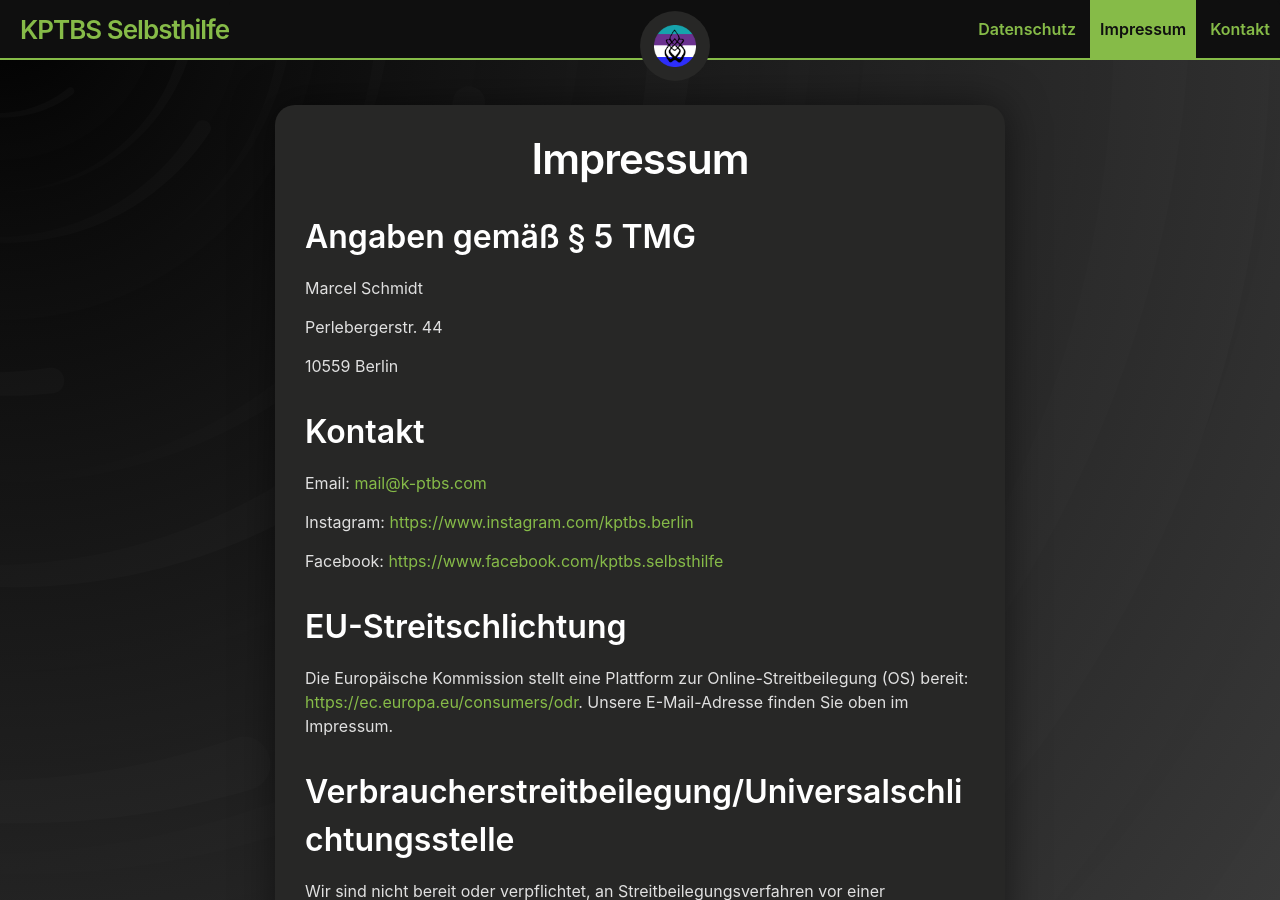
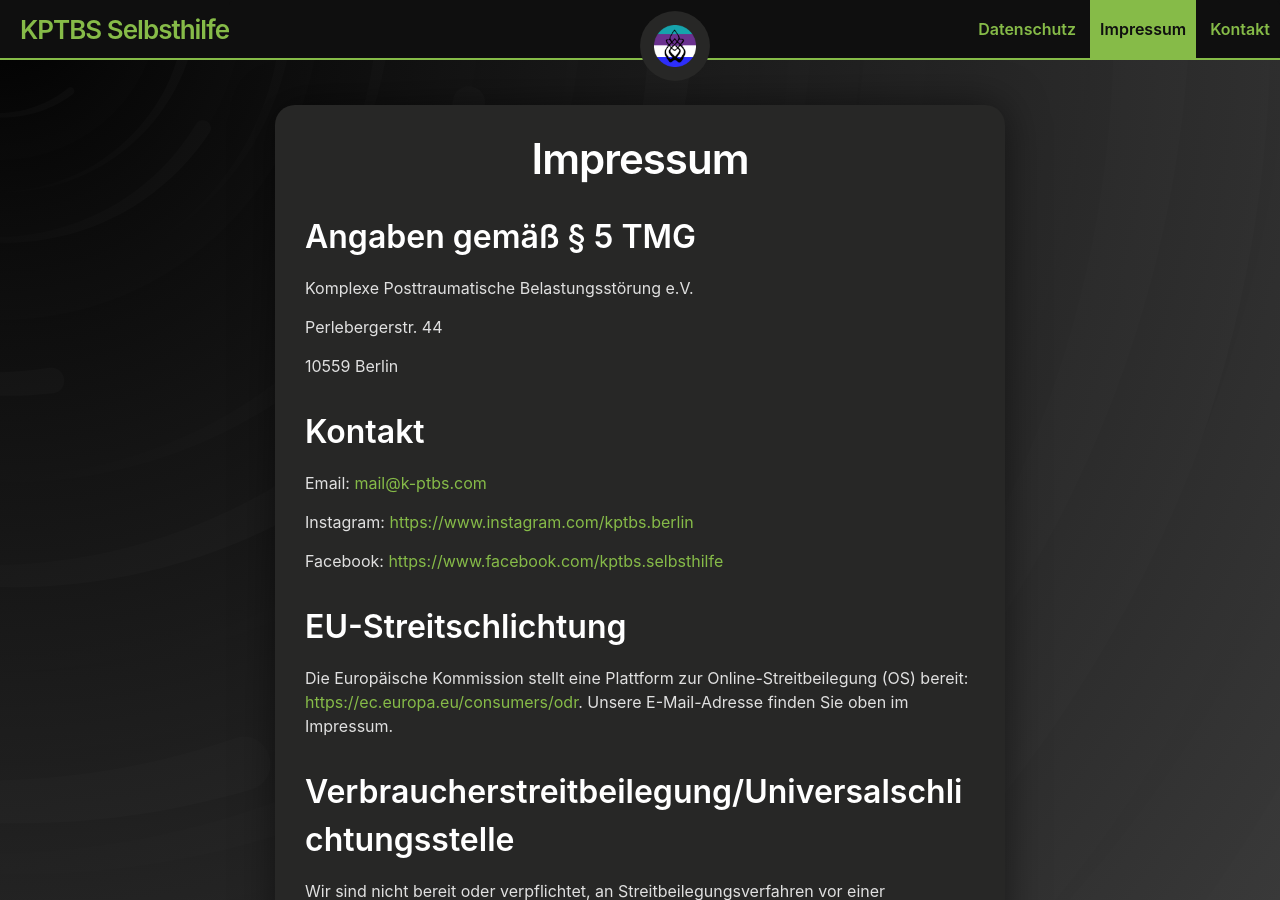
Before and after one commit to 3xz/k-ptbs, a Jekyll site: the page built from impressum.md, in a window 1280 px wide and 900 px high. Built offline with Jekyll 4.4.1, drawn with Linux system fonts in a browser that asks for light colours.

Commit message:
Update impressum.md

```diff
--- a/impressum.md
+++ b/impressum.md
@@ -5,7 +5,7 @@ layout: page
 
 ## Angaben gemäß § 5 TMG
 
-Marcel Schmidt
+Komplexe Posttraumatische Belastungsstörung e.V.
 
 Perlebergerstr. 44
 
```
